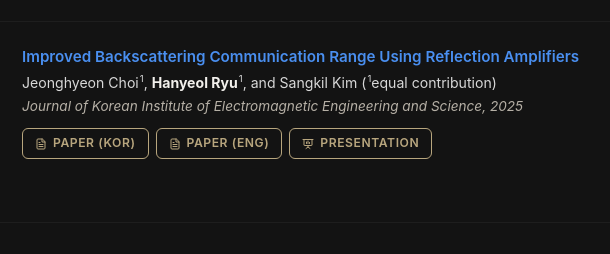
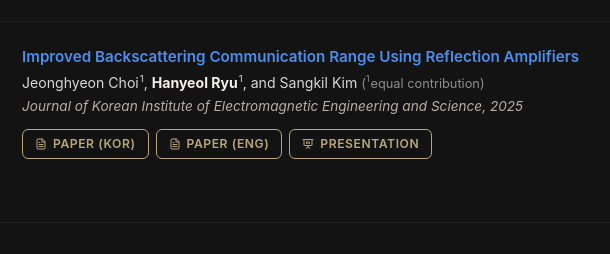
Before and after one commit to hyrecon/hyrecon.github.io, a plain HTML site: page index.html in a window 1280 px wide. Shown: the part 2473-2727 px from the top of the page, 300-910 px from the left. Drawn offline with Linux system fonts and the light colour scheme; a web font is replaced by a local one.

Commit message:
Update index.html

```diff
--- a/index.html
+++ b/index.html
@@ -179,6 +179,8 @@ html[data-theme="light"] .pp{box-shadow:none}
 .pa{font-size:.88rem;color:var(--author);line-height:1.5;margin-bottom:.15rem;font-weight:400}
 .pa strong{color:var(--text);font-weight:700}
 .pa sup{font-size:.68em;line-height:0;vertical-align:super;margin-left:1px}
+.pa .eq-note{font-size:.8rem;color:var(--text3);white-space:nowrap}
+.pa .eq-note sup{margin-left:0;margin-right:1px}
 .pv{font-size:.85rem;color:var(--venue);font-style:italic;line-height:1.65;letter-spacing:normal}
 .pv strong{color:var(--venue);font-weight:400}
 .pv .venue{font-style:italic}
```
